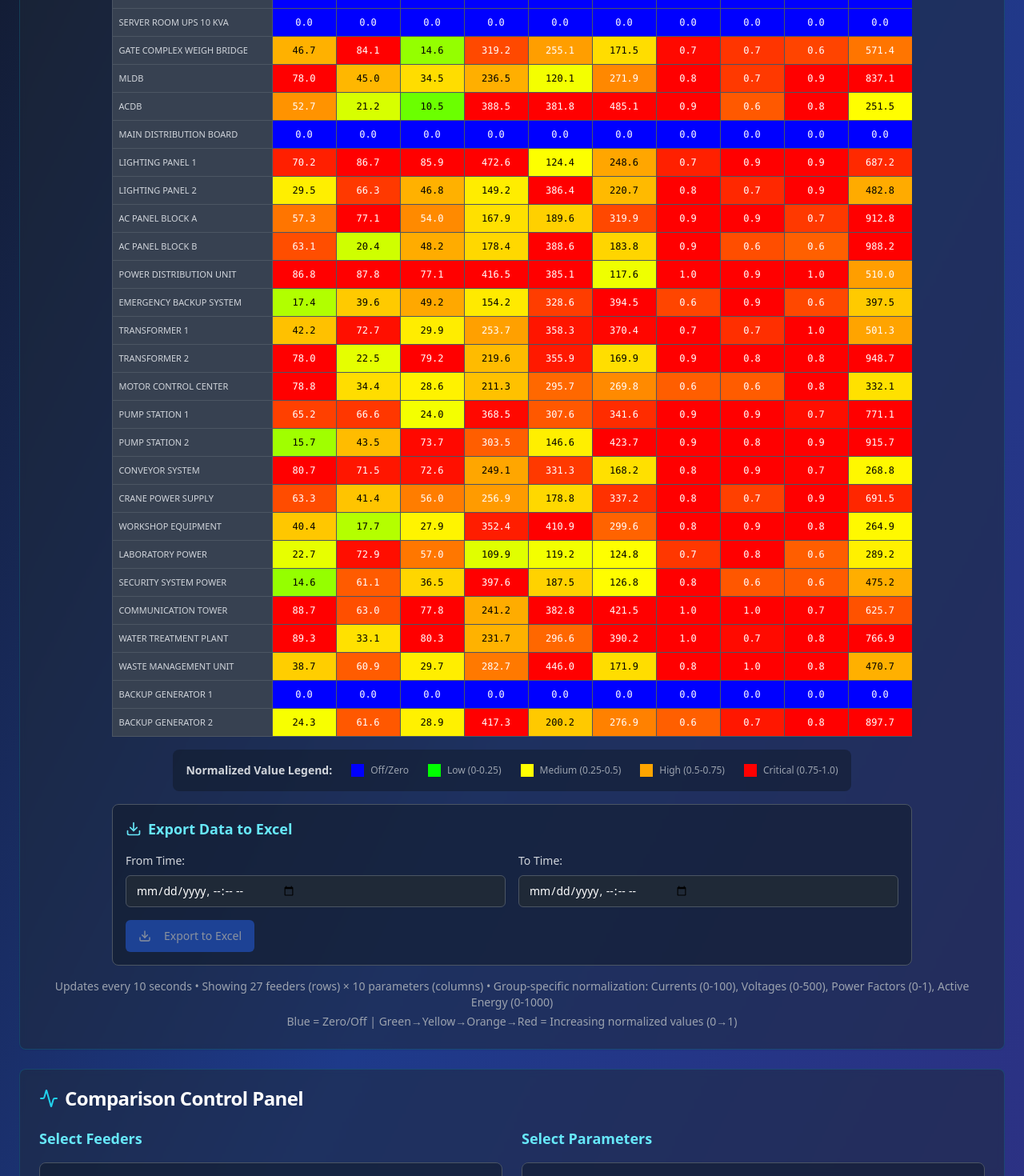
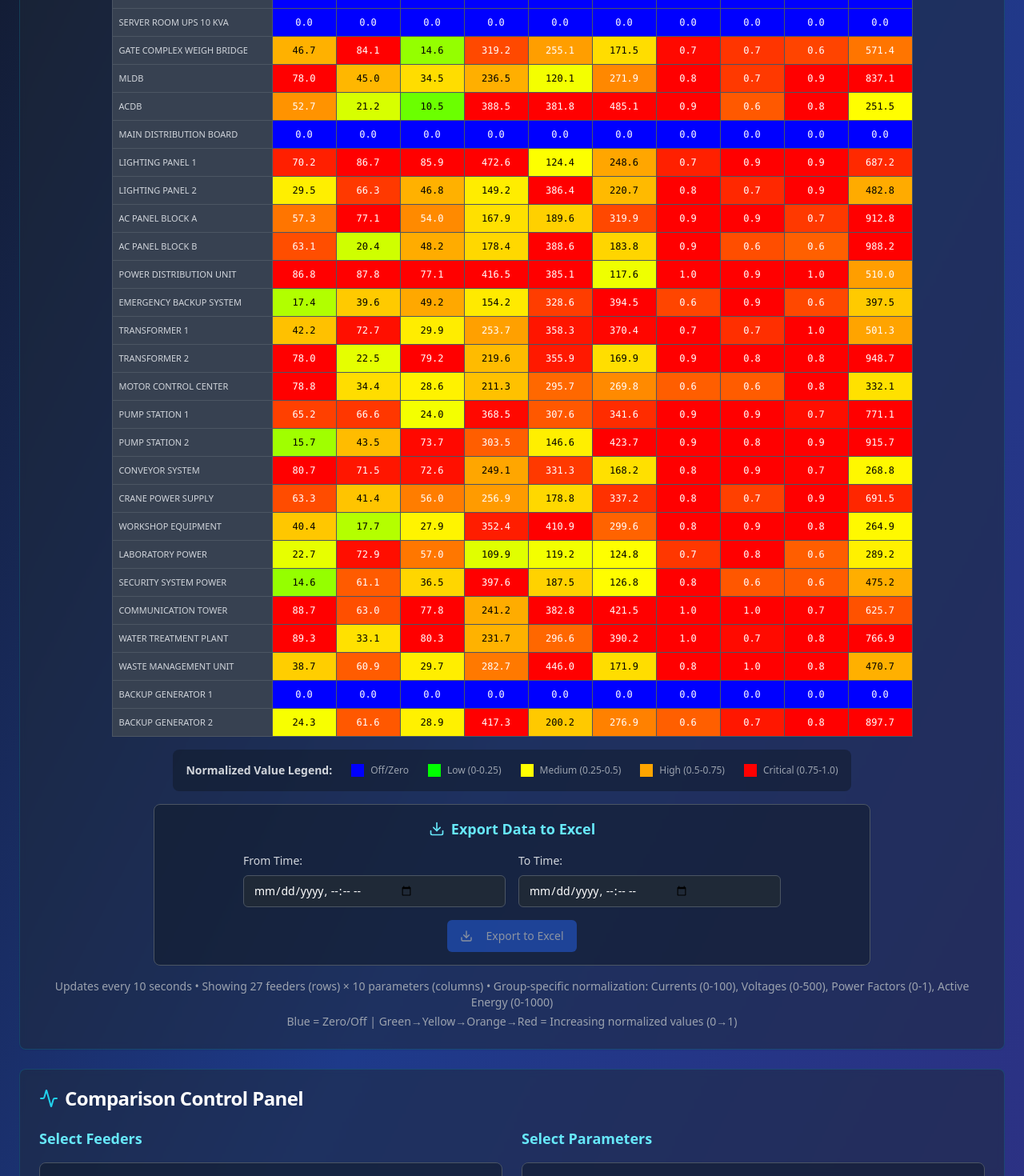
Before and after one commit to Sujalsw/energy-flow-visualizer-compare, a React (Vite) app: page / in a window 1280 px wide. Shown: the part 382-1852 px from the top of the page at 80% size. Built offline with nearby package versions, Linux system fonts and the light colour scheme.

Commit message:
Fix: Center live heatmap on screen
Ensure the live activity heatmap is centered horizontally on the screen.

```diff
--- a/src/components/LiveHeatmap.tsx
+++ b/src/components/LiveHeatmap.tsx
@@ -341,11 +341,11 @@ const LiveHeatmap: React.FC = () => {
       <CardContent>
         {Object.keys(heatmapData).length > 0 ? (
           <div className="space-y-4">
-            {/* 27x10 Grid Heatmap - Centered Container */}
-            <div className="flex justify-center w-full">
-              <div className="w-full max-w-[1000px] overflow-x-auto">
-                <div className="flex justify-center">
-                  <table className="border-collapse border border-gray-600" style={{ fontSize: '11px' }}>
+            {/* 27x10 Grid Heatmap - Enhanced Centering */}
+            <div className="w-full flex justify-center items-center">
+              <div className="w-full max-w-none flex justify-center">
+                <div className="inline-block">
+                  <table className="border-collapse border border-gray-600 mx-auto" style={{ fontSize: '11px' }}>
                     <thead>
                       <tr>
                         <th className="border border-gray-600 p-2 bg-gray-700 text-cyan-300 font-semibold min-w-[200px]">
@@ -422,9 +422,9 @@ const LiveHeatmap: React.FC = () => {
               </div>
             </div>
 
-            {/* Legend - Centered */}
-            <div className="flex justify-center">
-              <div className="flex items-center justify-center space-x-6 p-4 bg-gray-900/50 rounded-lg max-w-[1000px]">
+            {/* Legend - Enhanced Centering */}
+            <div className="w-full flex justify-center">
+              <div className="flex items-center justify-center space-x-6 p-4 bg-gray-900/50 rounded-lg">
                 <span className="text-sm text-gray-300 font-semibold">Normalized Value Legend:</span>
                 <div className="flex items-center space-x-2">
                   <div className="w-4 h-4" style={{ backgroundColor: '#0000FF' }}></div>
@@ -449,15 +449,16 @@ const LiveHeatmap: React.FC = () => {
               </div>
             </div>
 
-            {/* Export Section - Centered */}
-            <div className="flex justify-center">
-              <div className="p-4 bg-gray-900/50 rounded-lg border border-gray-600 max-w-[1000px] w-full">
-                <h3 className="text-lg font-semibold text-cyan-300 mb-4 flex items-center">
+            {/* Export Section - Enhanced Centering */}
+            <div className="w-full flex justify-center">
+              <div className="w-full max-w-4xl">
+                <div className="p-4 bg-gray-900/50 rounded-lg border border-gray-600 mx-auto">
+                  <h3 className="text-lg font-semibold text-cyan-300 mb-4 flex items-center justify-center">
                     <Download className="h-5 w-5 mr-2" />
                     Export Data to Excel
                   </h3>
                   <div className="space-y-4">
-                  <div className="grid grid-cols-1 md:grid-cols-2 gap-4">
+                    <div className="grid grid-cols-1 md:grid-cols-2 gap-4 max-w-2xl mx-auto">
                       <div className="flex flex-col space-y-2">
                         <label className="text-sm text-gray-300">From Time:</label>
                         <Input
@@ -479,12 +480,13 @@ const LiveHeatmap: React.FC = () => {
                     </div>
 
                     {exportError && (
-                    <div className="flex items-center space-x-2 text-red-400 text-sm">
+                      <div className="flex items-center justify-center space-x-2 text-red-400 text-sm">
                         <AlertCircle className="h-4 w-4" />
                         <span>{exportError}</span>
                       </div>
                     )}
 
+                    <div className="flex justify-center">
                       <Button
                         onClick={exportToExcel}
                         className="bg-blue-600 hover:bg-blue-700 text-white"
@@ -493,6 +495,8 @@ const LiveHeatmap: React.FC = () => {
                         <Download className="h-4 w-4 mr-2" />
                         Export to Excel
                       </Button>
+                    </div>
+                  </div>
                 </div>
               </div>
             </div>
```
Lines whose indentation alone changed are shown as unchanged.
